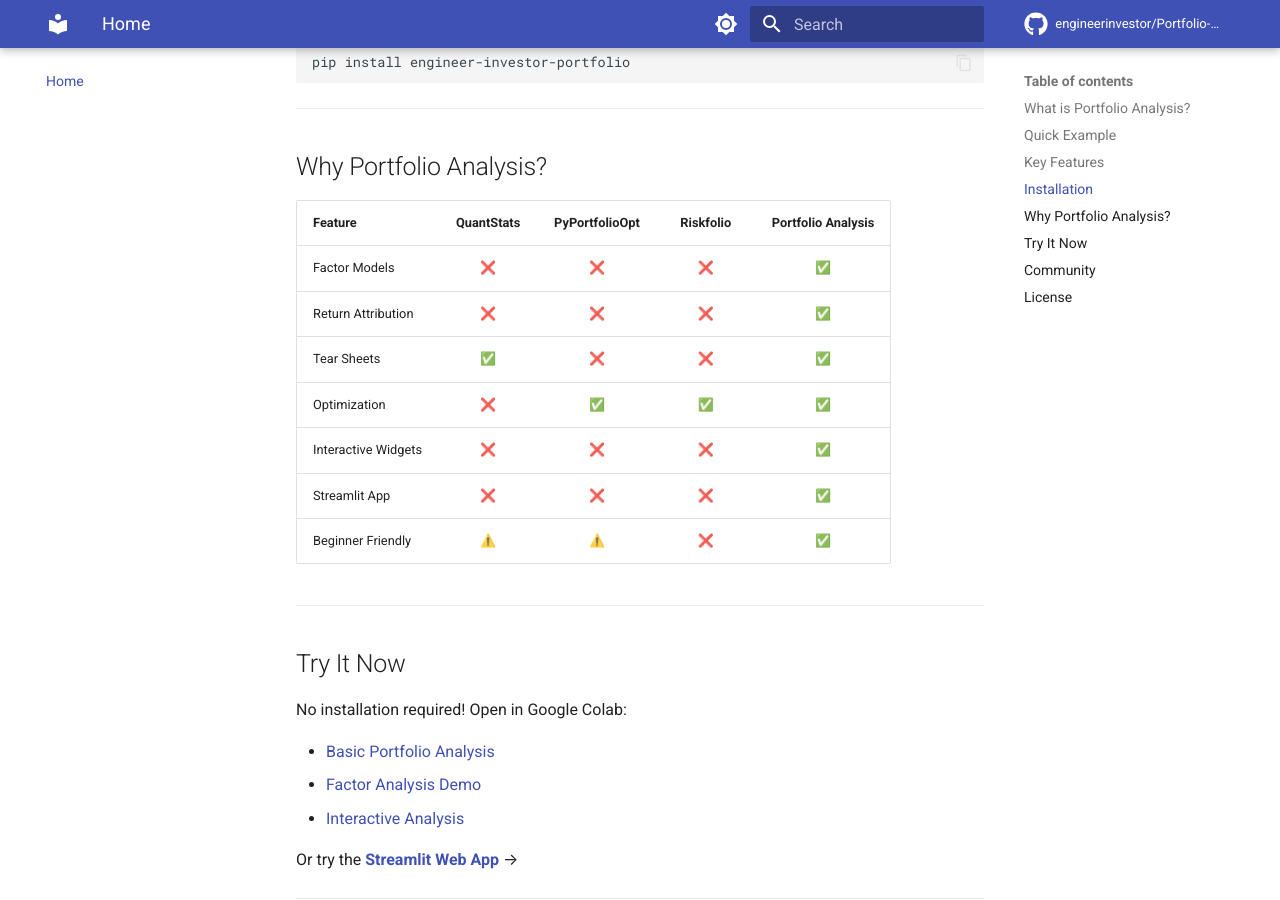
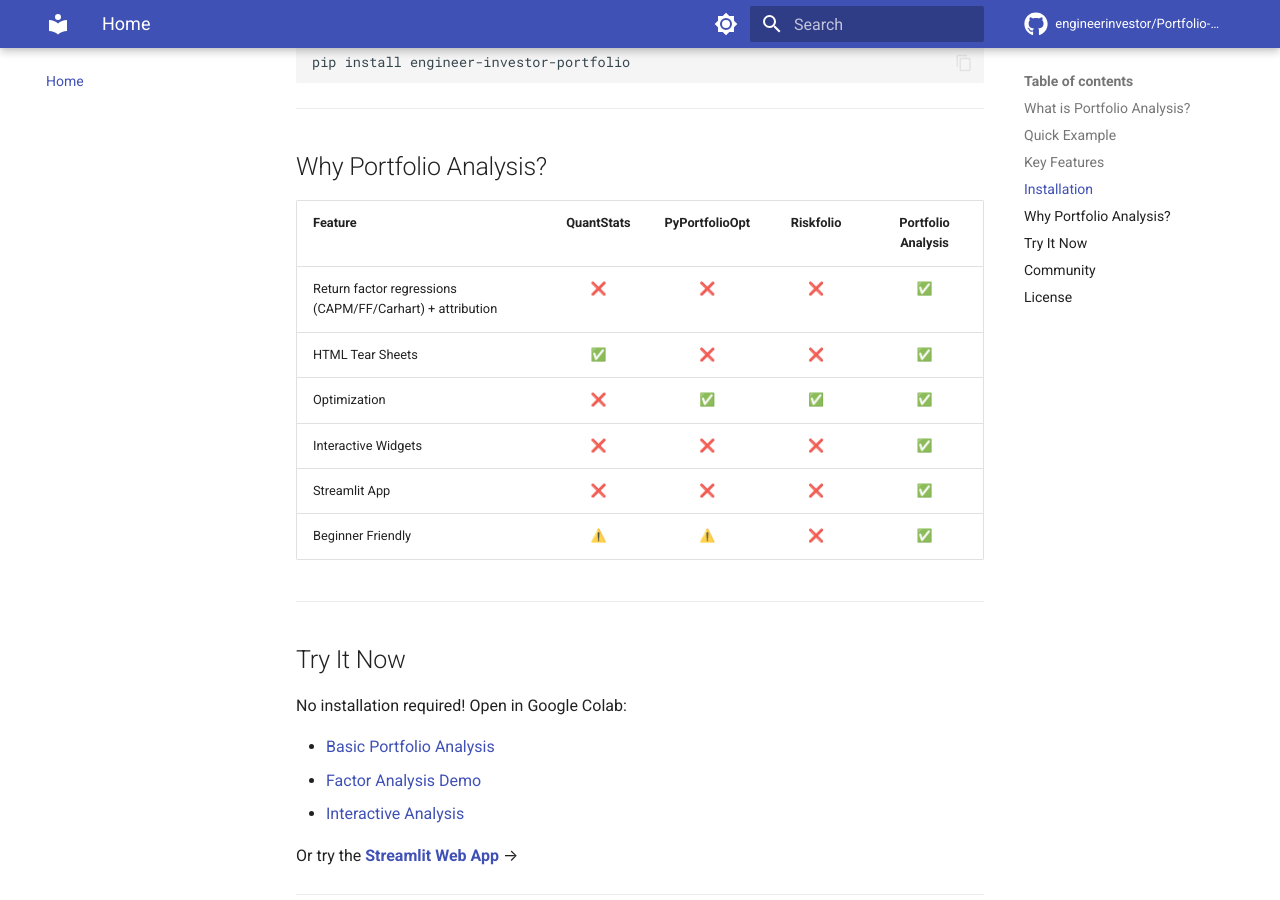
Before and after one commit to engineerinvestor/Portfolio-Analysis, an MkDocs documentation site: the page built from docs/index.md, in a window 1280 px wide and 900 px high, scrolled down 1854 px. Built offline with MkDocs 1.6.1 and Material for MkDocs 9.7.7, drawn with Linux system fonts in a browser that asks for light colours; comment, search, counter and statistics services are not loaded.

Commit message:
Clarify feature comparison table labels for accuracy
Update ambiguous labels to be more precise and fair to competitors:
- "Factor Models" → "Return factor regressions (CAPM/FF/Carhart) + attribution"
- "Tear Sheets" → "HTML Tear Sheets"
- Remove redundant "Return Attribution" row

Co-Authored-By: Claude Opus 4.5 <noreply@anthropic.com>

```diff
--- a/docs/index.md
+++ b/docs/index.md
@@ -129,9 +129,8 @@ print(results.summary())
 
 | Feature | QuantStats | PyPortfolioOpt | Riskfolio | **Portfolio Analysis** |
 |---------|:----------:|:--------------:|:---------:|:----------------------:|
-| Factor Models | ❌ | ❌ | ❌ | ✅ |
-| Return Attribution | ❌ | ❌ | ❌ | ✅ |
-| Tear Sheets | ✅ | ❌ | ❌ | ✅ |
+| Return factor regressions (CAPM/FF/Carhart) + attribution | ❌ | ❌ | ❌ | ✅ |
+| HTML Tear Sheets | ✅ | ❌ | ❌ | ✅ |
 | Optimization | ❌ | ✅ | ✅ | ✅ |
 | Interactive Widgets | ❌ | ❌ | ❌ | ✅ |
 | Streamlit App | ❌ | ❌ | ❌ | ✅ |
```
